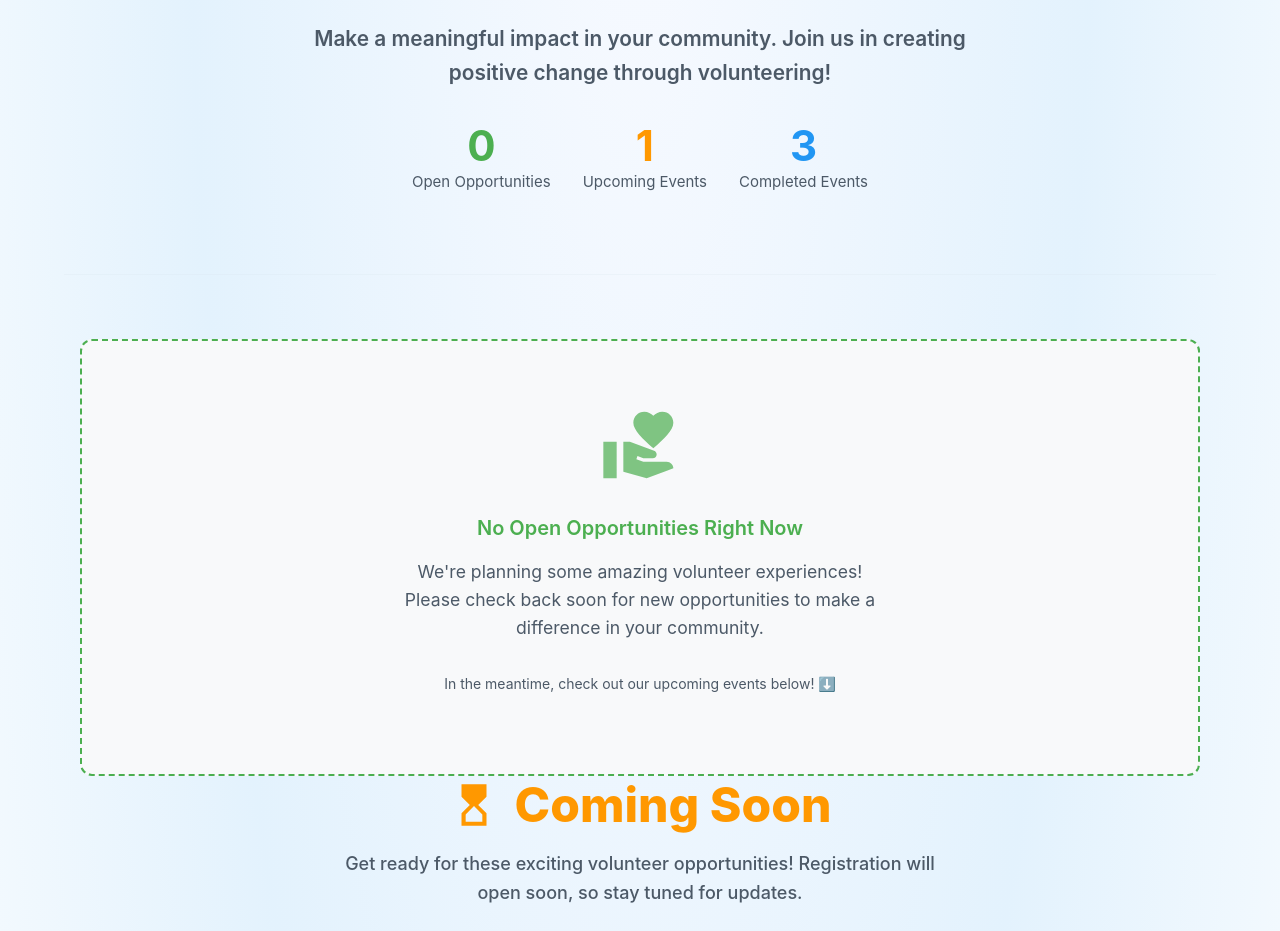
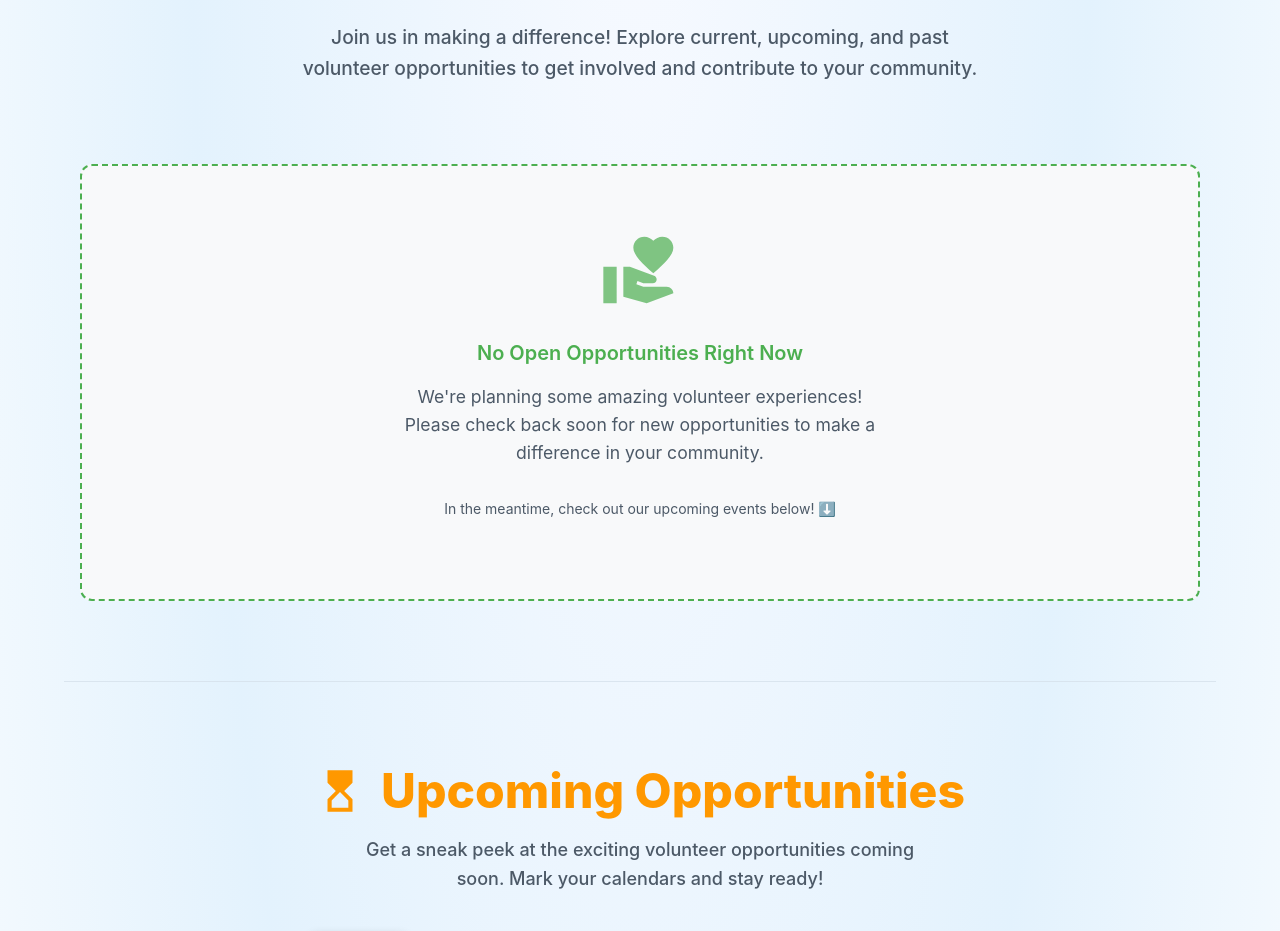
Before and after one commit to Jonathanz4344/EnlightenLearning, a React (Vite) app: page /Get-Involved/Volunteer-Opportunities in a window 1280 px wide. Shown: the part 293-1224 px from the top of the page. Built offline with nearby package versions, Linux system fonts and the light colour scheme.

Commit message:
fixed spacing for upcoming

```diff
--- a/src/components/getInvolved/VolunteerOpportunities.jsx
+++ b/src/components/getInvolved/VolunteerOpportunities.jsx
@@ -95,7 +95,7 @@ const volunteerData = [
         totalParticipants: 30,
         duration: "",
         coordinator: "Enlighten Learning",
-        registrationStartDate: "2325-07-01",
+        registrationStartDate: "22023-07-01",
         expirationDate: "",
     },
 
@@ -790,97 +790,56 @@ const VolunteerOpportunities = () => {
                             mb: 3,
                             fontSize: { xs: '2.5rem', sm: '3.5rem', md: '4rem' },
                             background: 'linear-gradient(45deg, #1976d2, #42a5f5)',
-                            backgroundClip: 'text',
                             WebkitBackgroundClip: 'text',
                             WebkitTextFillColor: 'transparent',
+                            letterSpacing: '-0.5px',
                         }}
                     >
                         Volunteer Opportunities
                     </Typography>
                     <Typography
-                        variant="h5"
+                        variant="h6"
                         color="text.secondary"
                         sx={{
                             maxWidth: '700px',
                             mx: 'auto',
                             lineHeight: 1.6,
-                            fontSize: { xs: '1.1rem', sm: '1.3rem' },
-                            mb: 4
+                            fontSize: { xs: '1rem', sm: '1.2rem' }
                         }}
                     >
-                        Make a meaningful impact in your community. Join us in creating positive change through volunteering!
+                        Join us in making a difference! Explore current, upcoming, and past volunteer
+                        opportunities to get involved and contribute to your community.
                     </Typography>
-
-                    {/* Stats Section */}
-                    <Box sx={{
-                        display: 'flex',
-                        justifyContent: 'center',
-                        flexWrap: 'wrap',
-                        gap: 4,
-                        mt: 4
-                    }}>
-                        <Box sx={{ textAlign: 'center' }}>
-                            <Typography variant="h3" sx={{
-                                color: '#4caf50',
-                                fontWeight: 'bold'
-                            }}>
-                                {categorizedData.open.length}
-                            </Typography>
-                            <Typography variant="body1" color="text.secondary">
-                                Open Opportunities
-                            </Typography>
-                        </Box>
-                        <Box sx={{ textAlign: 'center' }}>
-                            <Typography variant="h3" sx={{
-                                color: '#ff9800',
-                                fontWeight: 'bold'
-                            }}>
-                                {categorizedData.upcoming.length}
-                            </Typography>
-                            <Typography variant="body1" color="text.secondary">
-                                Upcoming Events
-                            </Typography>
-                        </Box>
-                        <Box sx={{ textAlign: 'center' }}>
-                            <Typography variant="h3" sx={{
-                                color: '#2196f3',
-                                fontWeight: 'bold'
-                            }}>
-                                {categorizedData.past.length}
-                            </Typography>
-                            <Typography variant="body1" color="text.secondary">
-                                Completed Events
-                            </Typography>
-                        </Box>
-                    </Box>
                 </Box>
 
-                <Divider sx={{ my: { xs: 4, sm: 6, md: 8 }, opacity: 0.3 }} />
-
-                {/* Open Opportunities Section */}
+                {/* Open Opportunities */}
                 <VolunteerCarousel
                     volunteers={categorizedData.open}
                     section="open"
-                    title="Open for Registration"
-                    subtitle="These volunteer opportunities are currently accepting applications. Sign up now to secure your spot and make a difference!"
+                    title="Open Opportunities"
+                    subtitle="These events are currently open for registration. Sign up today to reserve your spot and make an impact!"
                     icon={VolunteerIcon}
                 />
 
-                {/* Upcoming Opportunities Section */}
+                <Divider sx={{ my: { xs: 6, sm: 8, md: 10 } }} />
+
+                {/* Upcoming Opportunities */}
                 <VolunteerCarousel
                     volunteers={categorizedData.upcoming}
                     section="upcoming"
-                    title="Coming Soon"
-                    subtitle="Get ready for these exciting volunteer opportunities! Registration will open soon, so stay tuned for updates."
+                    title="Upcoming Opportunities"
+                    subtitle="Get a sneak peek at the exciting volunteer opportunities coming soon. Mark your calendars and stay ready!"
                     icon={UpcomingIcon}
                 />
 
-                {/* Past Events Section */}
+                <Divider sx={{ my: { xs: 6, sm: 8, md: 10 } }} />
+
+                {/* Past Opportunities */}
                 <VolunteerCarousel
                     volunteers={categorizedData.past}
                     section="past"
-                    title="Our Impact History"
-                    subtitle="Celebrating the amazing volunteer work we've accomplished together. Thank you to all our dedicated volunteers!"
+                    title="Past Events"
+                    subtitle="Take a look back at the amazing events and initiatives we’ve completed together."
                     icon={CompletedIcon}
                 />
             </Container>
```
